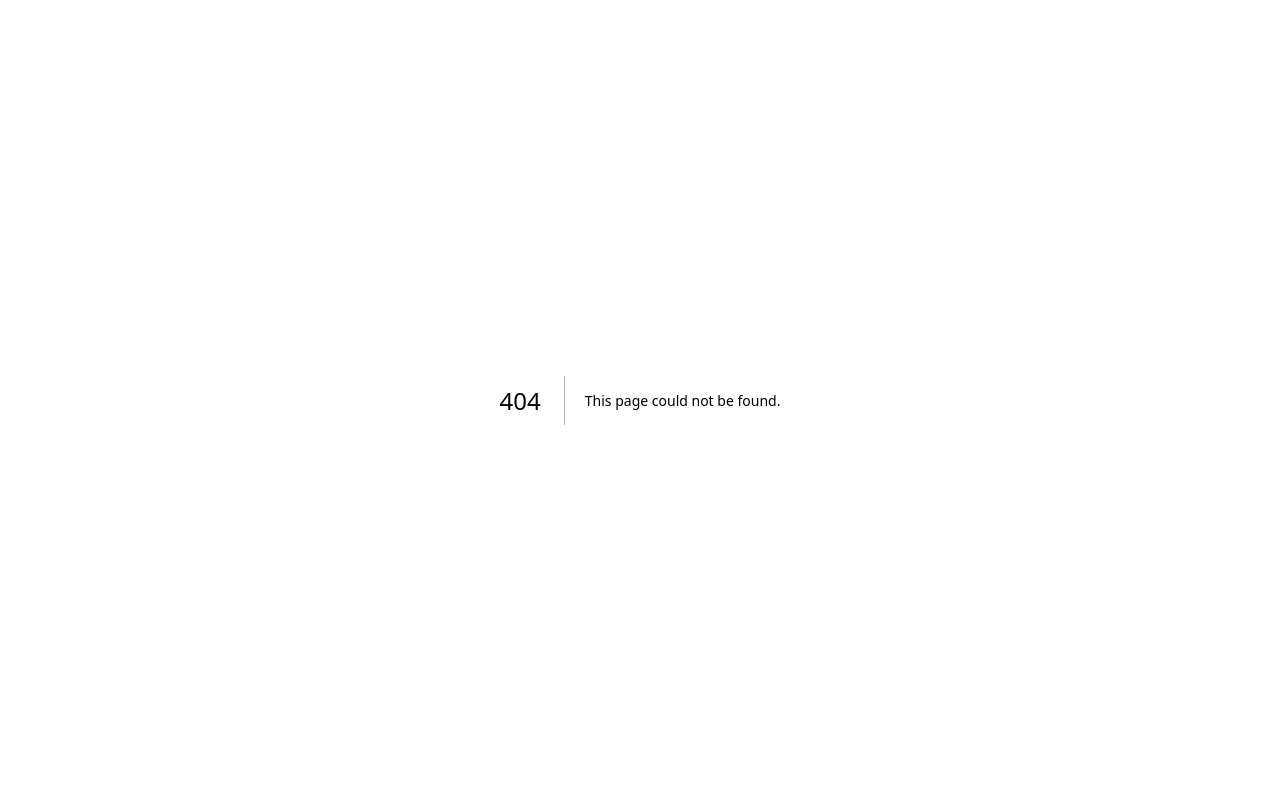
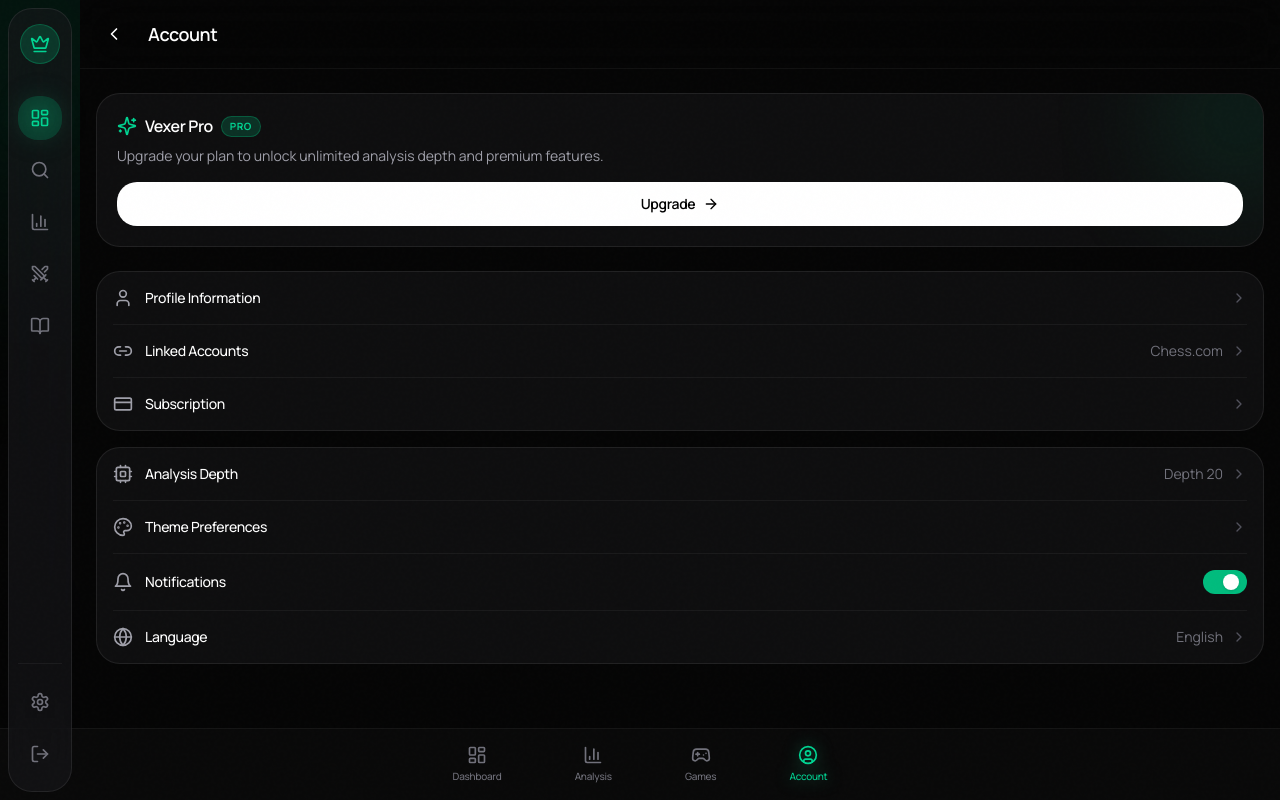
Before and after one commit to merms2002/vexer-under-test, a Next.js app: page /dashboard/settings in a window 1280 px wide. Before the commit this address had no page. Built offline with nearby package versions, Linux system fonts and the light colour scheme.

Commit message:
feat: add Vexer settings page with Space Dark theme
Create settings page with Pro card, account, preferences, and bottom nav. Link sidebar to settings page. Handle minor warnings.

```diff
--- /dev/null
+++ b/app/dashboard/settings/page.tsx
@@ -0,0 +1,217 @@
+"use client"
+
+import { motion } from "framer-motion"
+import {
+  ChevronLeft,
+  ChevronRight,
+  User,
+  Link2,
+  CreditCard,
+  Cpu,
+  Palette,
+  Bell,
+  Globe,
+  LayoutDashboard,
+  BarChart3,
+  Gamepad2,
+  UserCircle,
+  Sparkles,
+  ArrowRight
+} from "lucide-react"
+import Link from "next/link"
+import { useState } from "react"
+
+interface SettingItem {
+  icon: React.ReactNode
+  label: string
+  value?: string
+  hasChevron?: boolean
+  hasToggle?: boolean
+  defaultToggle?: boolean
+}
+
+function ToggleSwitch({ defaultChecked = false }: { defaultChecked?: boolean }) {
+  const [isOn, setIsOn] = useState(defaultChecked)
+
+  return (
+    <button
+      onClick={() => setIsOn(!isOn)}
+      className={`relative w-11 h-6 rounded-full transition-colors duration-200 ${
+        isOn ? "bg-emerald-500" : "bg-zinc-700"
+      }`}
+    >
+      <motion.div
+        initial={false}
+        animate={{ x: isOn ? 20 : 2 }}
+        transition={{ type: "spring", stiffness: 500, damping: 30 }}
+        className="absolute top-1 w-4 h-4 bg-white rounded-full shadow-sm"
+      />
+    </button>
+  )
+}
+
+function SettingRow({ item }: { item: SettingItem }) {
+  return (
+    <motion.button
+      whileTap={{ scale: 0.98 }}
+      className="w-full flex items-center justify-between p-4 hover:bg-white/[0.02] transition-colors"
+    >
+      <div className="flex items-center gap-3">
+        <span className="text-zinc-400">{item.icon}</span>
+        <span className="text-white text-sm font-medium tracking-tight">{item.label}</span>
+      </div>
+      <div className="flex items-center gap-2">
+        {item.value && (
+          <span className="text-zinc-500 text-sm">{item.value}</span>
+        )}
+        {item.hasToggle && <ToggleSwitch defaultChecked={item.defaultToggle} />}
+        {item.hasChevron && <ChevronRight className="w-4 h-4 text-zinc-600" />}
+      </div>
+    </motion.button>
+  )
+}
+
+const accountSettings: SettingItem[] = [
+  { icon: <User className="w-5 h-5" />, label: "Profile Information", hasChevron: true },
+  { icon: <Link2 className="w-5 h-5" />, label: "Linked Accounts", value: "Chess.com", hasChevron: true },
+  { icon: <CreditCard className="w-5 h-5" />, label: "Subscription", hasChevron: true },
+]
+
+const preferencesSettings: SettingItem[] = [
+  { icon: <Cpu className="w-5 h-5" />, label: "Analysis Depth", value: "Depth 20", hasChevron: true },
+  { icon: <Palette className="w-5 h-5" />, label: "Theme Preferences", hasChevron: true },
+  { icon: <Bell className="w-5 h-5" />, label: "Notifications", hasToggle: true, defaultToggle: true },
+  { icon: <Globe className="w-5 h-5" />, label: "Language", value: "English", hasChevron: true },
+]
+
+const navItems = [
+  { icon: <LayoutDashboard className="w-5 h-5" />, label: "Dashboard", href: "/dashboard", active: false },
+  { icon: <BarChart3 className="w-5 h-5" />, label: "Analysis", href: "/dashboard", active: false },
+  { icon: <Gamepad2 className="w-5 h-5" />, label: "Games", href: "/dashboard", active: false },
+  { icon: <UserCircle className="w-5 h-5" />, label: "Account", href: "/dashboard/settings", active: true },
+]
+
+export default function SettingsPage() {
+  return (
+    <div className="min-h-screen bg-[#050505] flex flex-col">
+      {/* Header */}
+      <header className="sticky top-0 z-50 bg-[#050505]/80 backdrop-blur-xl border-b border-white/[0.05]">
+        <div className="flex items-center gap-4 px-4 py-4">
+          <Link href="/dashboard">
+            <motion.button
+              whileHover={{ scale: 1.05 }}
+              whileTap={{ scale: 0.95 }}
+              className="p-2 rounded-full hover:bg-white/[0.05] transition-colors"
+            >
+              <ChevronLeft className="w-5 h-5 text-white" />
+            </motion.button>
+          </Link>
+          <h1 className="text-white text-lg font-semibold tracking-tight">Account</h1>
+        </div>
+      </header>
+
+      {/* Content */}
+      <main className="flex-1 px-4 py-6 pb-24 overflow-y-auto">
+        {/* Vexer Pro Card */}
+        <motion.div
+          initial={{ opacity: 0, y: 20 }}
+          animate={{ opacity: 1, y: 0 }}
+          transition={{ duration: 0.4 }}
+          className="relative overflow-hidden rounded-2xl bg-zinc-900/50 border border-white/[0.08] p-5 mb-6"
+        >
+          {/* Subtle grid background */}
+          <div
+            className="absolute inset-0 opacity-[0.03]"
+            style={{
+              backgroundImage: `linear-gradient(rgba(255,255,255,0.1) 1px, transparent 1px),
+                               linear-gradient(90deg, rgba(255,255,255,0.1) 1px, transparent 1px)`,
+              backgroundSize: "20px 20px"
+            }}
+          />
+
+          {/* Emerald glow */}
+          <div className="absolute -top-10 -right-10 w-32 h-32 bg-emerald-500/20 rounded-full blur-3xl" />
+
+          <div className="relative z-10">
+            <div className="flex items-center gap-2 mb-2">
+              <Sparkles className="w-5 h-5 text-emerald-400" />
+              <span className="text-white font-semibold tracking-tight">Vexer Pro</span>
+              <span className="px-2 py-0.5 text-[10px] font-bold tracking-wider uppercase bg-emerald-500/20 text-emerald-400 rounded-full border border-emerald-500/30">
+                PRO
+              </span>
+            </div>
+            <p className="text-zinc-400 text-sm mb-4">
+              Upgrade your plan to unlock unlimited analysis depth and premium features.
+            </p>
+            <motion.button
+              whileHover={{ scale: 1.02 }}
+              whileTap={{ scale: 0.98 }}
+              className="w-full flex items-center justify-center gap-2 py-3 bg-white text-black font-semibold text-sm rounded-xl hover:bg-zinc-100 transition-colors tracking-tight"
+            >
+              Upgrade
+              <ArrowRight className="w-4 h-4" />
+            </motion.button>
+          </div>
+        </motion.div>
+
+        {/* Account Settings Group */}
+        <motion.div
+          initial={{ opacity: 0, y: 20 }}
+          animate={{ opacity: 1, y: 0 }}
+          transition={{ duration: 0.4, delay: 0.1 }}
+          className="rounded-2xl bg-zinc-900/50 border border-white/[0.08] overflow-hidden mb-4"
+        >
+          {accountSettings.map((item, index) => (
+            <div key={item.label}>
+              <SettingRow item={item} />
+              {index < accountSettings.length - 1 && (
+                <div className="mx-4 h-px bg-white/[0.05]" />
+              )}
+            </div>
+          ))}
+        </motion.div>
+
+        {/* Preferences Settings Group */}
+        <motion.div
+          initial={{ opacity: 0, y: 20 }}
+          animate={{ opacity: 1, y: 0 }}
+          transition={{ duration: 0.4, delay: 0.2 }}
+          className="rounded-2xl bg-zinc-900/50 border border-white/[0.08] overflow-hidden"
+        >
+          {preferencesSettings.map((item, index) => (
+            <div key={item.label}>
+              <SettingRow item={item} />
+              {index < preferencesSettings.length - 1 && (
+                <div className="mx-4 h-px bg-white/[0.05]" />
+              )}
+            </div>
+          ))}
+        </motion.div>
+      </main>
+
+      {/* Bottom Navigation */}
+      <nav className="fixed bottom-0 left-0 right-0 bg-[#0a0a0a]/90 backdrop-blur-xl border-t border-white/[0.05] px-4 py-2 safe-area-pb">
+        <div className="flex items-center justify-around max-w-md mx-auto">
+          {navItems.map((item) => (
+            <Link key={item.label} href={item.href}>
+              <motion.button
+                whileTap={{ scale: 0.9 }}
+                className={`flex flex-col items-center gap-1 py-2 px-4 rounded-xl transition-colors ${
+                  item.active
+                    ? "text-emerald-400"
+                    : "text-zinc-500 hover:text-zinc-300"
+                }`}
+                style={item.active ? {
+                  filter: "drop-shadow(0 0 8px rgba(16, 185, 129, 0.5))"
+                } : {}}
+              >
+                {item.icon}
+                <span className="text-[10px] font-medium tracking-tight">{item.label}</span>
+              </motion.button>
+            </Link>
+          ))}
+        </div>
+      </nav>
+    </div>
+  )
+}
--- a/components/dashboard/emerald-sidebar.tsx
+++ b/components/dashboard/emerald-sidebar.tsx
@@ -23,7 +23,7 @@ const topNavItems = [
 ]
 
 const bottomNavItems = [
-  { icon: Settings, label: "Settings", href: "#" },
+  { icon: Settings, label: "Settings", href: "/dashboard/settings" },
   { icon: LogOut, label: "Logout", href: "/" },
 ]
 
```
